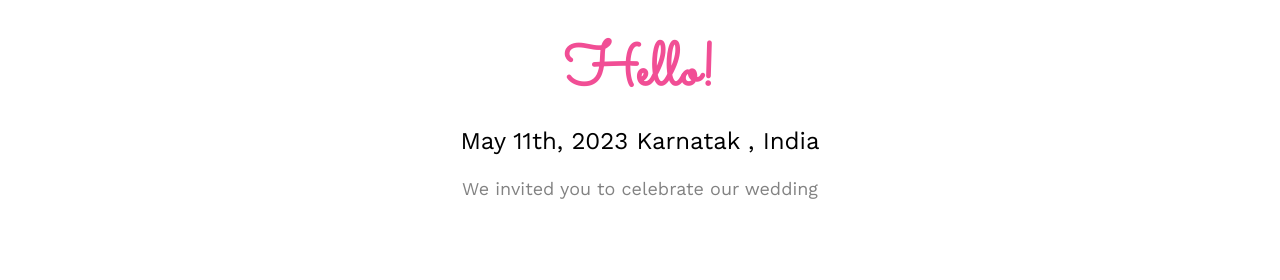
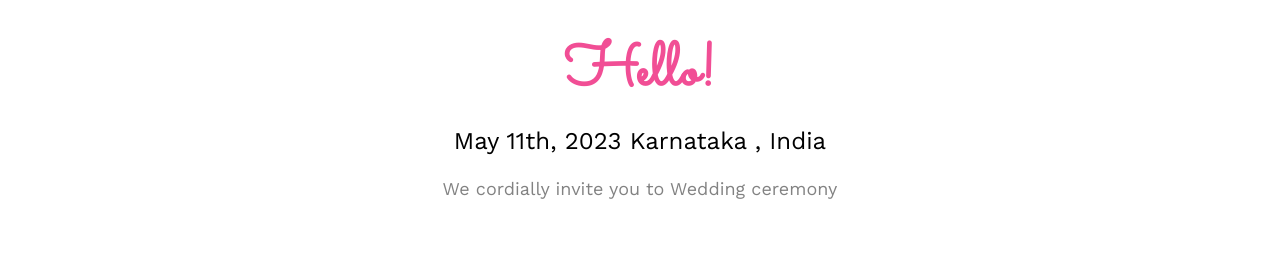
Before and after one commit to shrutimannikeri/wedding, a plain HTML site: page index.html in a window 1280 px wide. Shown: the part 1020-1300 px from the top of the page. Drawn offline with nearby package versions, Linux system fonts and the light colour scheme; files whose address does not match are found by name.

Commit message:
Update index.html

```diff
--- a/index.html
+++ b/index.html
@@ -60,8 +60,8 @@
 			<div class="row">
 				<div class="col-md-8 col-md-offset-2 text-center fh5co-heading animate-box">
 					<h2>Hello!</h2>
-					<h3>May 11th, 2023 Karnatak , India</h3>
-					<p>We invited you to celebrate our wedding</p>
+					<h3>May 11th, 2023 Karnataka , India</h3>
+					<p>We cordially invite you to Wedding ceremony</p>
 				</div>
 			</div>
 			<div class="couple-wrap animate-box">
```
